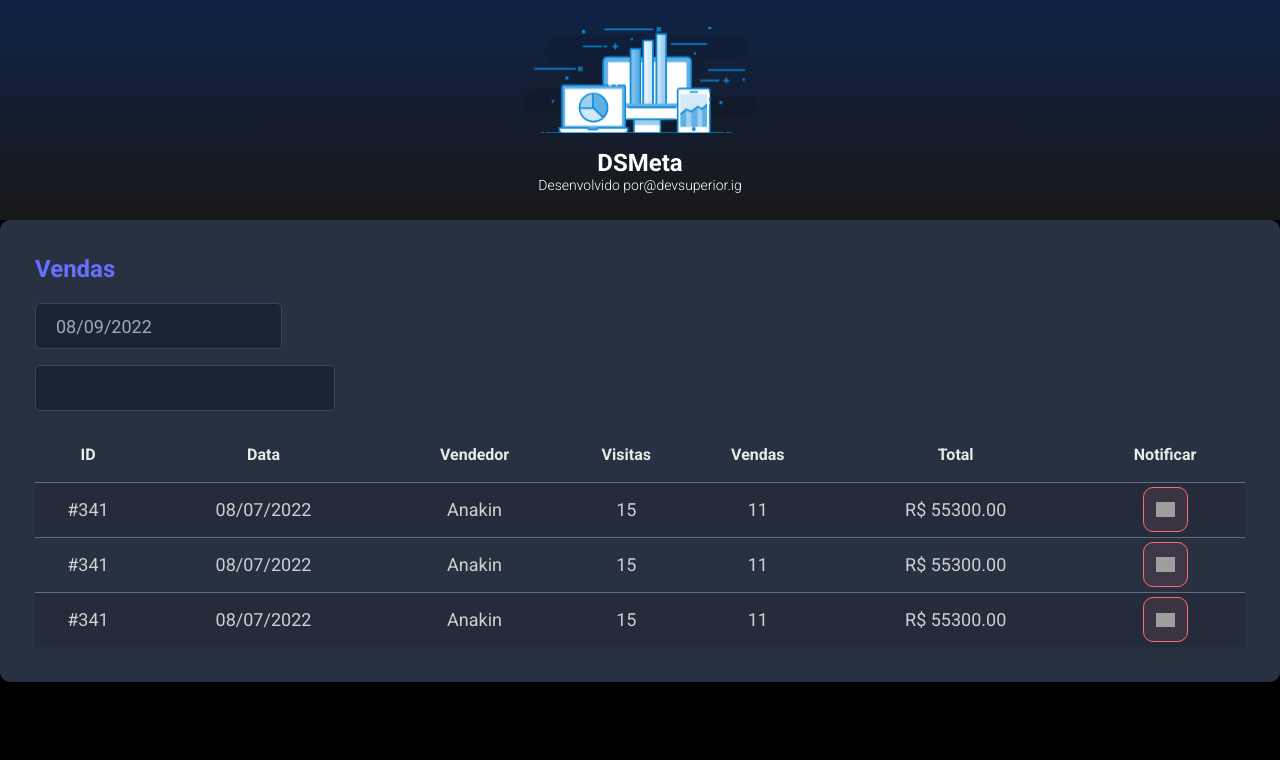
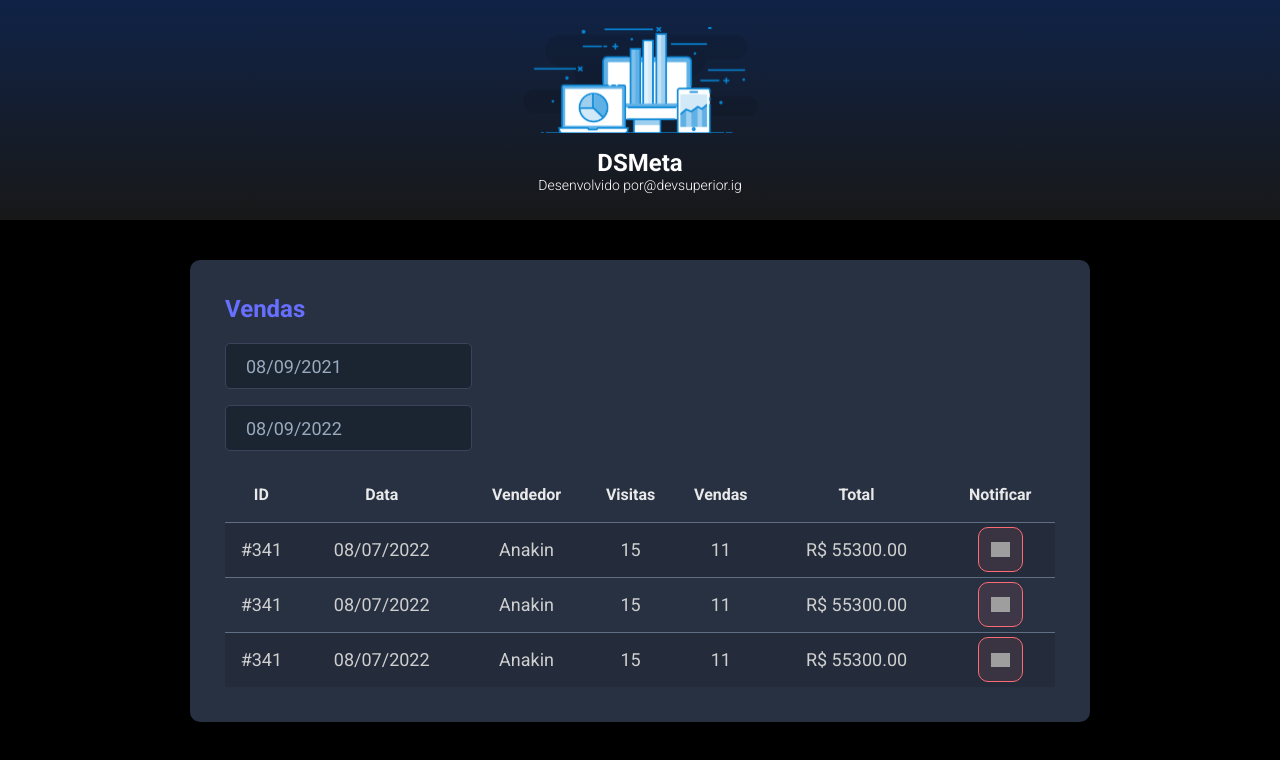
Before and after one commit to bortoliana/dsmeta0.2, a React (Vite) app in the folder frontend/: page / in a window 1280 px wide. Shown: the top 760 px of the page. Built offline with nearby package versions, Linux system fonts and the light colour scheme; grey boxes are pictures that could not be loaded.

Commit message:
useState

```diff
--- a/frontend/src/components/SalesCard/index.tsx
+++ b/frontend/src/components/SalesCard/index.tsx
@@ -2,25 +2,38 @@
 import './styles.css'
 import DatePicker from "react-datepicker";
 import "react-datepicker/dist/react-datepicker.css";
+import { useState } from 'react';
 
 function SalesCard() {
+
+    const min = new Date(new Date().setDate(new Date().getDate() - 365));
+    const max = new Date();
+
+
+    const [minDate, setMinDate] = useState(new Date(min));
+    const [maxDate, setMaxDate] = useState (new Date);
+
     return (
         <div className="dsmeta-card">
             <h2 className="dsmeta-sales-title">Vendas</h2>
             <div>
               <div className="dsmeta-form-control-container">
               <DatePicker
-            selected={new Date()}
-            onChange={(date: Date) => {}}
+                    selected={minDate}
+                    onChange={(date: Date) => setMinDate(date)}
                     className="dsmeta-form-control"
                     dateFormat="dd/MM/yyyy"
                 />
               </div>
               <div className="dsmeta-form-control-container">
-        <input className="dsmeta-form-control" type="text" />
+              <DatePicker
+                    selected={maxDate}
+                    onChange={(date: Date) => setMaxDate(date)}
+                    className="dsmeta-form-control"
+                    dateFormat="dd/MM/yyyy"
+                />
               </div>
             </div>
-
     <div>
       <table className="dsmeta-sales-table">
         <thead>
--- a/frontend/src/components/SalesCard/styles.css
+++ b/frontend/src/components/SalesCard/styles.css
@@ -4,7 +4,7 @@
     padding: 30px 10px;
   }
 
-   .dsmeta-sales-title {
+  .dsmeta-sales-title {
     color: #676fff;
     font-size: 24px;
     margin-bottom: 20px;
--- a/frontend/src/index.css
+++ b/frontend/src/index.css
@@ -19,31 +19,12 @@
   color: unset;
   text-decoration: none;
 }
-
-header {
-  background: linear-gradient(180deg, #102347 0%, #181818 100%);
-  height: 220px;
-  display: flex;
-  align-items: center;
-  justify-content: center;
+.dsmeta-container {
+  width: 100%;
+  max-width: 900px;
+  margin: 0 auto;
 }
 
-.dsmeta-logo-container {
-  display: flex;
-  flex-direction: column;
-  align-items: center;
+#sales {
+  padding: 40px 10px;
 }
-
-.dsmeta-logo-container img {
-  width: 235px;
-}
-
-.dsmeta-logo-container h1 {
-  margin-top: 15px;
-  font-size: 24px;
-}
-
-.dsmeta-logo-container p {
-  font-size: 14px;
-  font-weight: 300;
-}
```
Lines whose indentation alone changed are shown as unchanged.
